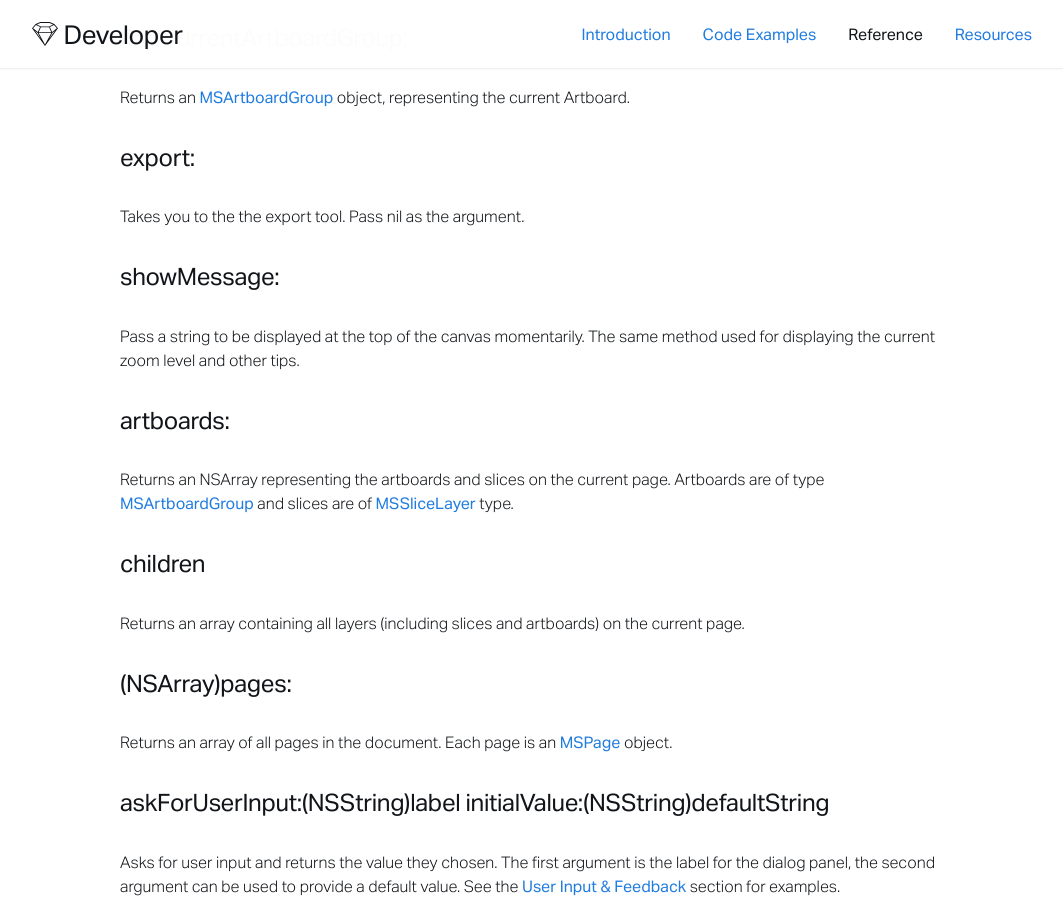
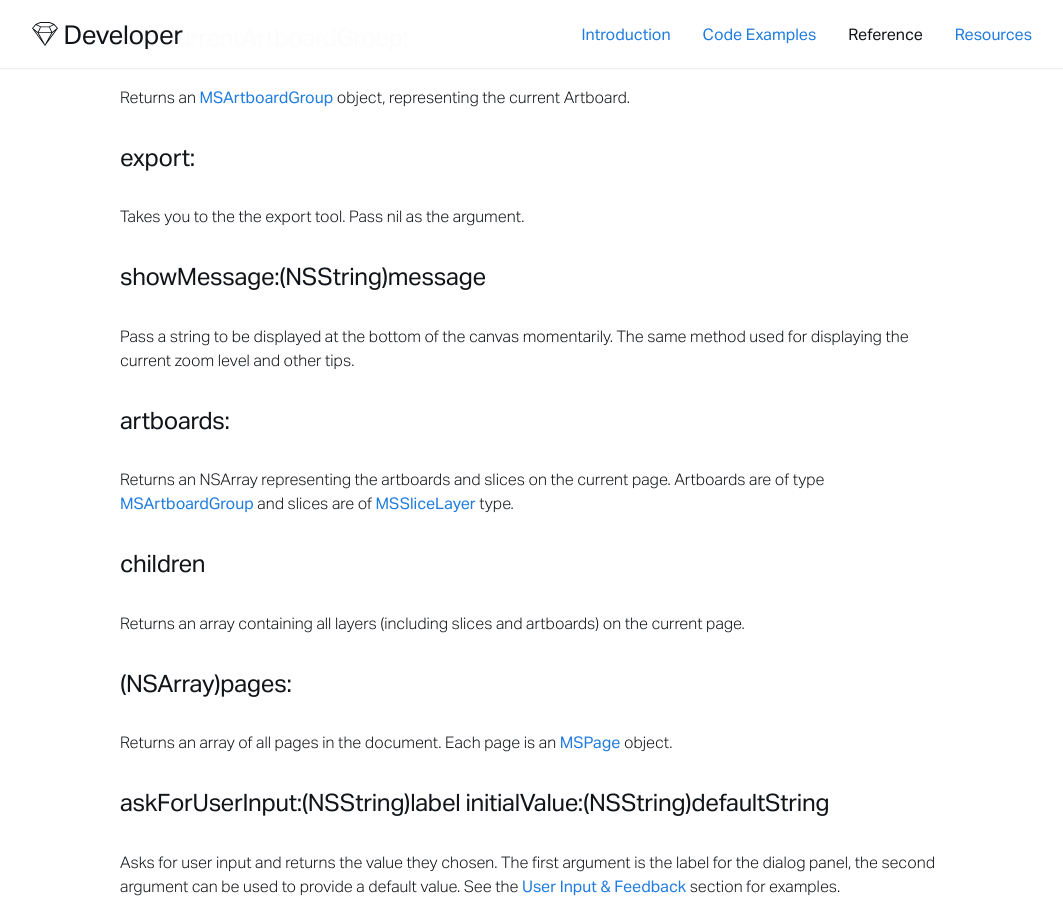
Before and after one commit to matt-curtis/developer.sketchapp.com, a Jekyll site: the page built from _reference/MSDocument.md, in a window 1280 px wide and 900 px high, scrolled down 1253 px. Shown: the whole window, without its empty margins (108-1171 px from the left). Built offline with Jekyll 4.4.1, drawn with Linux system fonts in a browser that asks for light colours; Markdown is read by kramdown in place of the engine named in the settings.

Commit message:
Updated parameter for showMessage

```diff
--- a/_reference/MSDocument.md
+++ b/_reference/MSDocument.md
@@ -51,9 +51,9 @@ Returns an [MSArtboardGroup](/reference/MSArtboardGroup/) object, representing t
 
 Takes you to the the export tool. Pass nil as the argument.
 
-### showMessage:
+### showMessage:(NSString)message
 
-Pass a string to be displayed at the top of the canvas momentarily. The same method used for displaying the current zoom level and other tips.
+Pass a string to be displayed at the bottom of the canvas momentarily. The same method used for displaying the current zoom level and other tips.
 
 ### artboards:
 
```
